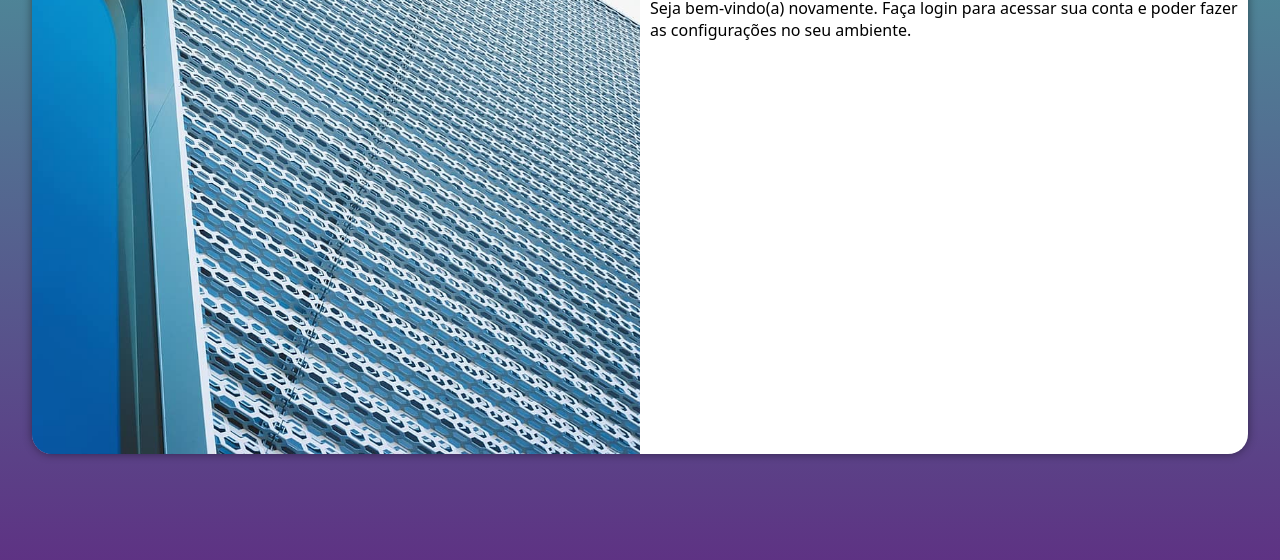
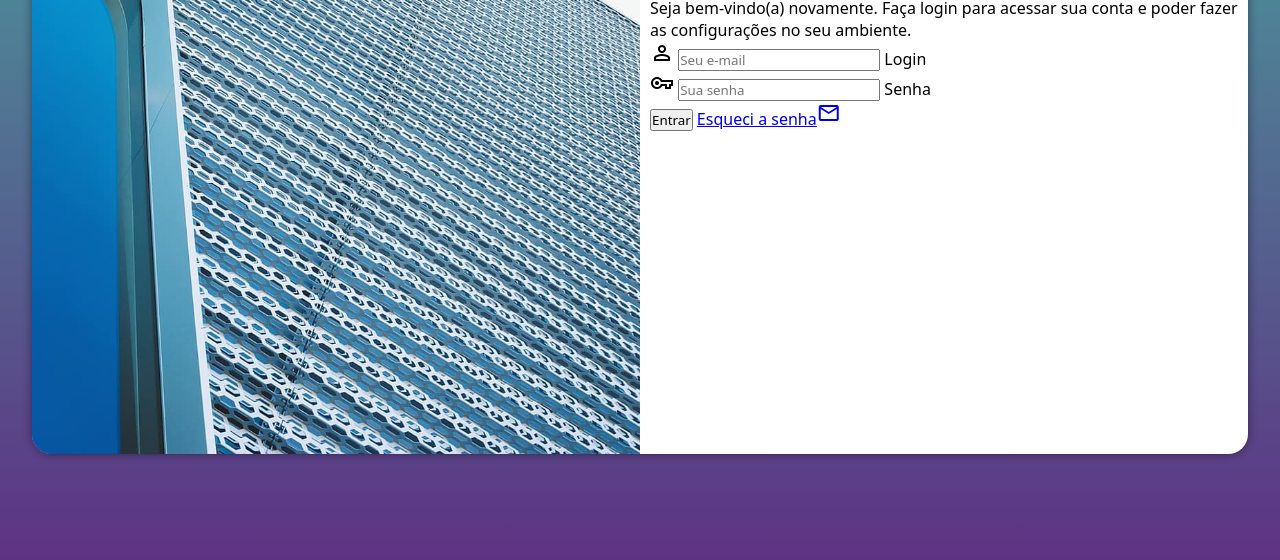
Before and after one commit to adalberto-martins/projeto-login-vip, a plain HTML site: page index.html in a window 1280 px wide. Shown: the part 196-756 px from the top of the page. Drawn offline with nearby package versions, Linux system fonts and the light colour scheme.

Commit message:
criação do formulario

```diff
--- a/index.html
+++ b/index.html
@@ -4,6 +4,10 @@
     <meta charset="UTF-8">
     <meta name="viewport" content="width=device-width, initial-scale=1.0">
     <title>login</title>
+    <link rel="stylesheet" href="https://fonts.googleapis.com/css2?family=Material+Symbols+Outlined:opsz,wght,FILL,GRAD@20..48,100..700,0..1,-50..200&
+    icon_names=mail" />
+    <link rel="stylesheet" href="https://fonts.googleapis.com/css2?family=Material+Symbols+Outlined:opsz,wght,FILL,GRAD@20..48,100..700,0..1,-50..200&icon_names=vpn_key" />
+    <link rel="stylesheet" href="https://fonts.googleapis.com/css2?family=Material+Symbols+Outlined:opsz,wght,FILL,GRAD@20..48,100..700,0..1,-50..200&icon_names=person" />
     <link rel="stylesheet" href="estilos/style.css">
     <link rel="stylesheet" href="estilos/media-query.css">
 </head>
@@ -16,8 +20,23 @@
             <div id="formulario">
                 <h1>Login</h1>
                 <p>Seja bem-vindo(a) novamente. Faça login para acessar sua conta e poder fazer as configurações no seu ambiente.</p>
-                <form action="login.pho" method="post">
-
+                <form action="login.php" method="post" autocomplete="on" >
+                    <div class="campo">
+                        <span class="material-symbols-outlined"> person </span>
+                        <input type="email" name="login" id="ilogin" placeholder="Seu e-mail" autocomplete="email" required maxlength="30">
+                        <label for="ilogin">Login</label>
+                    </div>
+                    <div class="campo">
+                        <span class="material-symbols-outlined">
+                            vpn_key
+                            </span>
+                        <input type="password" name="senha" id="isenha" placeholder="Sua senha" autocomplete="current-password" required minlength="8" maxlength="20">
+                        <label for="isenha">Senha</label>
+                    </div>
+                    <input type="submit" value="Entrar">
+                    <a href="esqueci.html" class="botao">Esqueci a senha<span class="material-symbols-outlined">
+                        mail
+                        </span></a>
                 </form>
             </div>
         </section>
```
Also changed, not shown: 1 other file.
